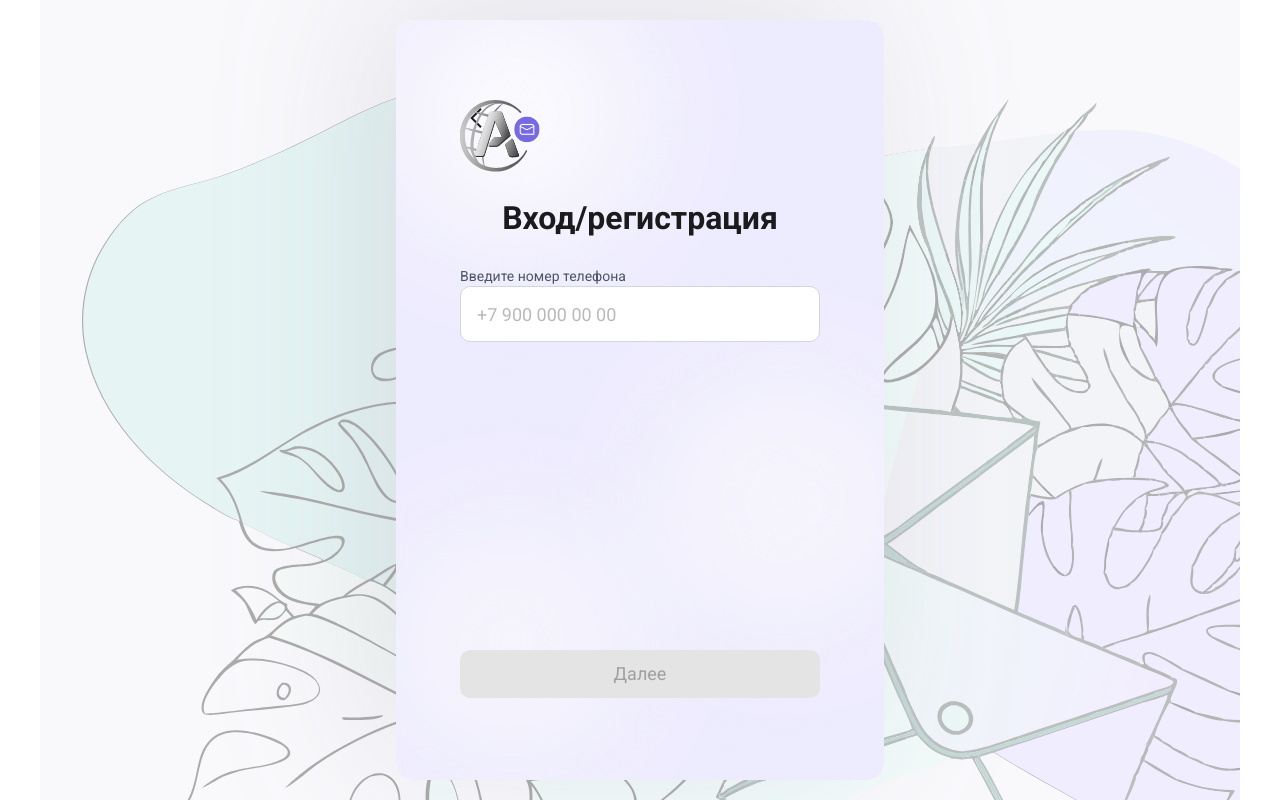
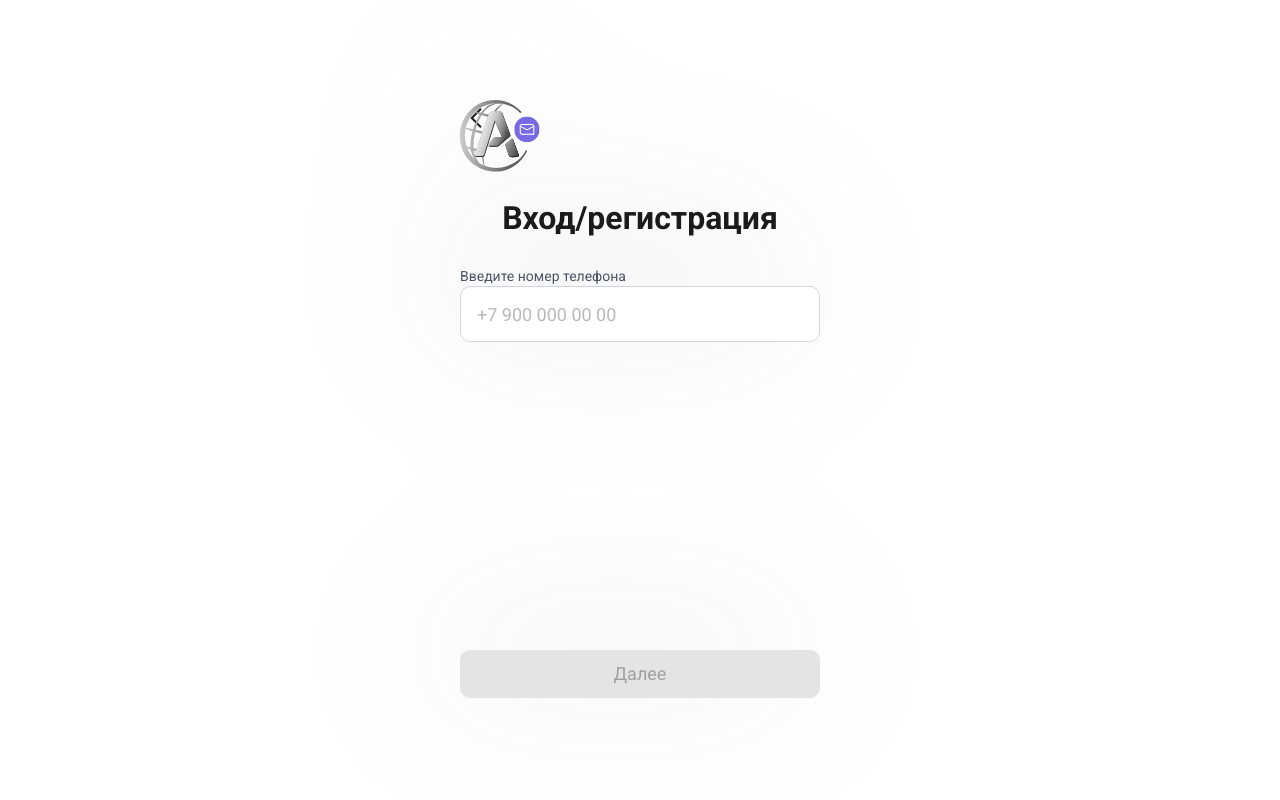
Before and after one commit to Fixer201/chat-frontend-4, a Next.js app: page /auth/register in a window 1280 px wide. Built offline with nearby package versions, Linux system fonts and the light colour scheme.

Commit message:
feat(adaptiv form register)

```diff
--- a/src/modules/auth/components/LoginForm.tsx
+++ b/src/modules/auth/components/LoginForm.tsx
@@ -1,5 +1,5 @@
-/* eslint-disable better-tailwindcss/no-unregistered-classes */
 /* eslint-disable better-tailwindcss/enforce-consistent-line-wrapping */
+
 'use client'
 import { Button } from '@shared/ui/button/Button'
 import { Input } from '@shared/ui/Input'
@@ -390,19 +390,17 @@ export default function LoginForm() {
             <div className="flex min-h-screen items-center justify-center">
                 <div
                     className={`
-                      login-container relative flex h-screen
-                      w-(--app-login-width) flex-col items-center justify-center
-                      bg-none
-                      md:bg-app-login-background
+                      relative flex h-screen w-(--app-login-width) flex-col
+                      items-center justify-center bg-transparent
+                      md:bg-(--app-login-background)
                     `}
                 >
                     <div
                         className={`
-                          start-screen-inner flex flex-col items-center
-                          justify-center gap-4 bg-white
-                          md:absolute md:h-190 md:w-122 md:flex-col
+                         flex flex-col items-center justify-center gap-4 bg-white
+                      md:absolute md:h-48 md:w-30 md:flex-col
                       md:items-center md:justify-center md:rounded-2xl
-                          md:bg-app-login-start
+                      md:bg-(--app-login-start)
                       md:filter-app-start-screen-shadow
                         `}
                     >
```
Lines whose indentation alone changed are shown as unchanged.
